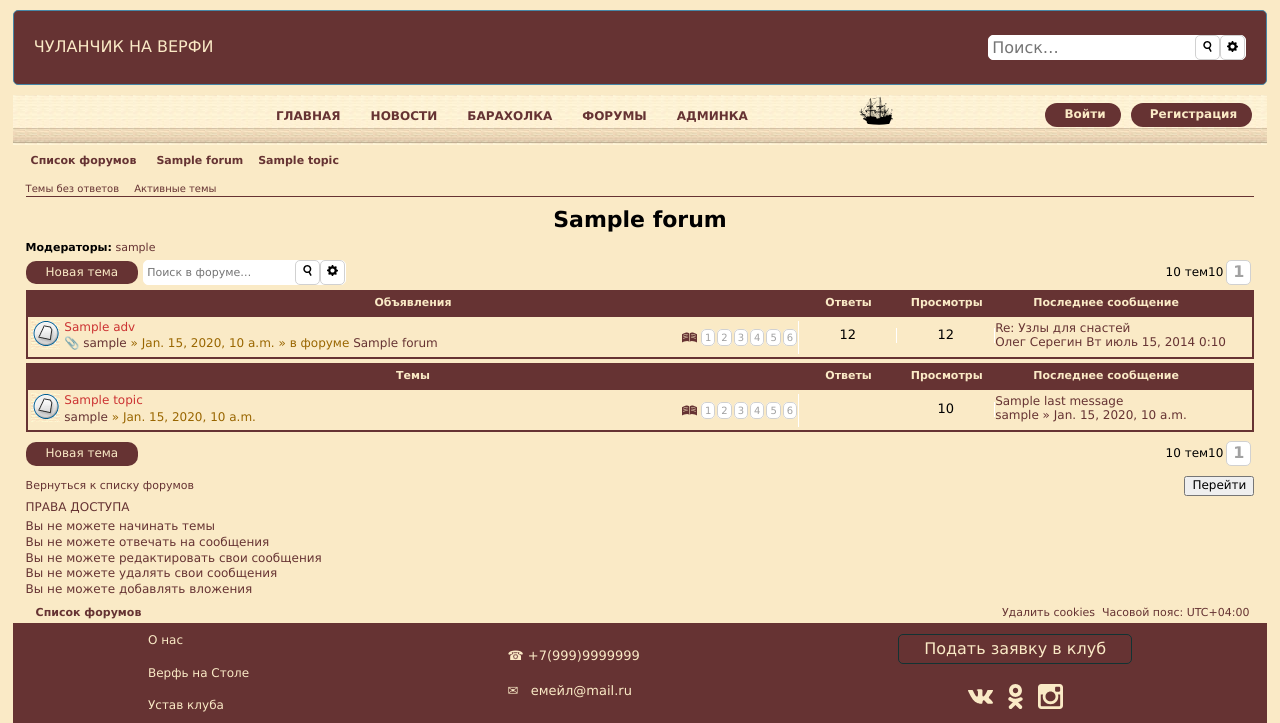
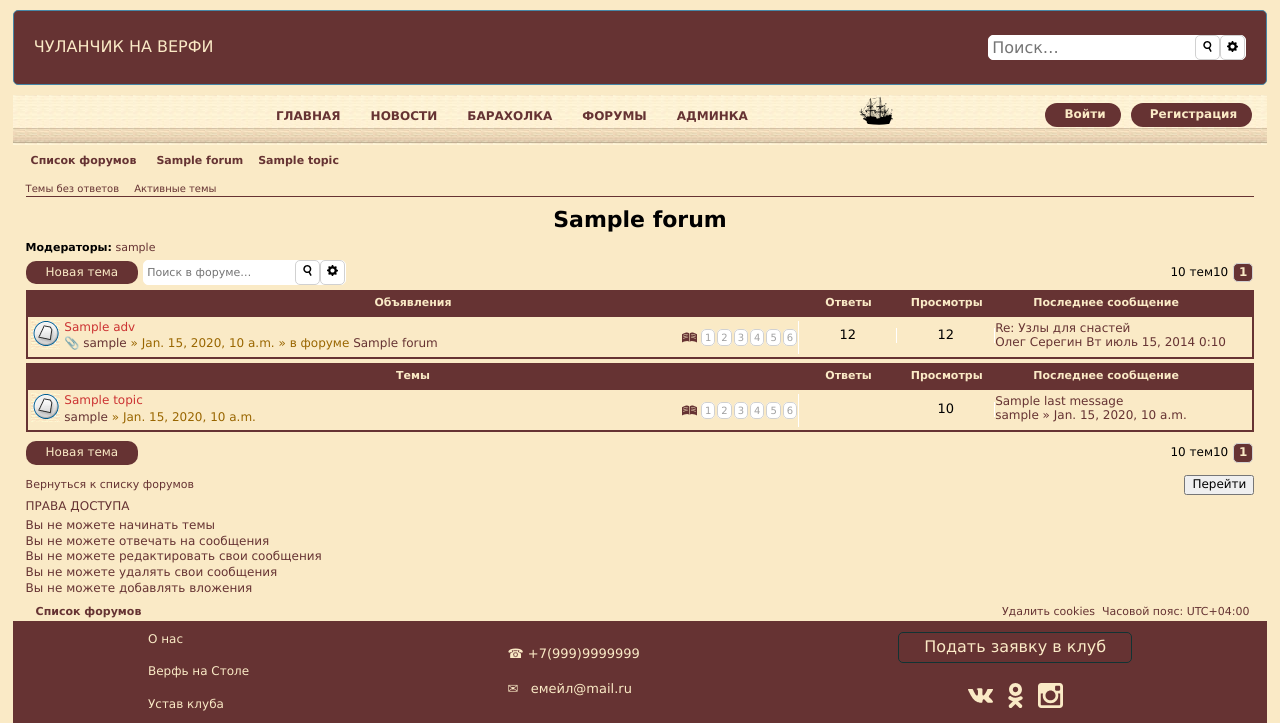
Before and after one commit to AndreyBaitov/forums, a Django app: template board/app_forums/templates/forum.html in a window 1280 px wide. Shown: the top 723 px of the page. Run offline with Django 3.2, Linux system fonts and the light colour scheme; the template is opened without the code that fills it: most values are stand-ins (such as "Sample title", 1, 10 or a date in 2020).

Commit message:
Добавил выделение текущей страницы форума, проверил работоспособность навигации при большом количестве тем

```diff
--- a/board/app_forums/templates/forum.html
+++ b/board/app_forums/templates/forum.html
@@ -30,7 +30,7 @@
                 </form>
             </div>
             <div class="right-part-nav-above-topics-forms">
-                <div class="forum-topics">{{sum_topics_on_forum}} тем{{sum_ending}}</div>
+                <div class="forum-topics">{{sum_topics_on_forum}} тем{{sum_ending}}&nbsp;</div>
 
                 {% if sum_pages > 7 %}  <!--Если страниц больше 7, то появляется иконка перехода на номер страницы -->
                 <div class="goto-page"><a class="goto-page-link" href="/popup-goto-page/">&#8629;</a></div>
@@ -44,7 +44,11 @@
                     {% if page == '...' %}
                     ...
                     {% else %}
-                    <a class="page-link" href="/forum/{{forum.id}}/page/{{number_page}}/">{{page}}</a>
+                        {% if number_page == current_page %}
+                        <a class="current-page-link" href="/forum/{{forum.id}}/page/{{number_page}}/">{{page}}</a>
+                        {% else %}
+                        <a class="page-link" href="/forum/{{forum.id}}/page/{{number_page}}/">{{page}}</a>
+                        {% endif %}
                     {% endif %}
                     {% endfor %}
 
@@ -229,7 +233,7 @@
 
 
             <div class="right-part-nav-above-topics-forms">
-                <div class="forum-topics">{{sum_topics_on_forum}} тем{{sum_ending}}</div>
+                <div class="forum-topics">{{sum_topics_on_forum}} тем{{sum_ending}}&nbsp;</div>
 
                 {% if sum_pages > 7 %}  <!--Если страниц больше 7, то появляется иконка перехода на номер страницы -->
                 <div class="goto-page"><a class="goto-page-link" href="/popup-goto-page/">&#8629;</a></div>
@@ -243,7 +247,11 @@
                     {% if page == '...' %}
                     ...
                     {% else %}
-                    <a class="page-link" href="/forum/{{forum.id}}/page/{{number_page}}/">{{page}}</a>
+                        {% if number_page == current_page %}
+                        <a class="current-page-link" href="/forum/{{forum.id}}/page/{{number_page}}/">{{page}}</a>
+                        {% else %}
+                        <a class="page-link" href="/forum/{{forum.id}}/page/{{number_page}}/">{{page}}</a>
+                        {% endif %}
                     {% endif %}
                     {% endfor %}
 
@@ -273,24 +281,4 @@
 </div>
 </section>
 
-
-
-
- <!-- старое -->
-<!-- <div class="container">
-    {% if topics%}
-    <ul class="topics-list">
-        {% for topic in topics%}
-        <li class="topic">
-            <a href="/topic/{{topic.id}}"><h3 class="topic-title">{{topic.title}}</h3></a>
-            {{topic.user.username}} >> {{topic.created_at}} {{topic.status}} Просмотров {{topic.counted_views}}
-        </li>
-        {% endfor%}
-    </ul>
-    {% else %}
-    <h3>Тем на форуме нет</h3>
-    {% endif %}
-
-    <a href="/forum/{{forum.id}}/add-topic/"><h3 class="topic-title">Добавить новую тему</h3></a>
-</div> -->
 {% endblock %}
--- a/board/app_forums/views.py
+++ b/board/app_forums/views.py
@@ -183,10 +183,10 @@ class TopicAddView(generic.DetailView):
                 topic_form.cleaned_data['user'] = user      # связываем тему с пользователем и форумом
                 topic_form.cleaned_data['forum'] = forum
                 topic_form.cleaned_data['title'] = msg_form.cleaned_data['title']  #копируем титул сообщения, так как мы не заполняли титул темы
-
                 topic = Topics.objects.create(**topic_form.cleaned_data)
                 topic.updated_at = topic.created_at
                 topic.save()
+
                 msg_form.cleaned_data['user'] = user  # связываем сообщение с пользователем и темой и ставим флаг для но_делит
                 msg_form.cleaned_data['topic'] = topic
                 msg_form.cleaned_data['topic_start'] = True
--- a/board/static/css/style-forum.css
+++ b/board/static/css/style-forum.css
@@ -67,14 +67,29 @@
 
 .page-link{
     font-weight: bold;
-    font-size: 16px;
+    font-size: 12px;
     text-align: center;
-    width: 25px;
-    height: 25px;
     background-color: white;
-    margin: 0 3px;
-    padding: 2px 0px;
+    margin: 0 1px;
+    padding: 2px 5px;
     color: #a1a1a1;
+    border: 1px solid #d1d1d1;
+    border-radius: 5px;
+}
+
+.page-link:hover{
+    background-color: #CC3333;
+    color: white;
+}
+
+.current-page-link{
+    color: #FAEAC6;
+    background-color: #663333;
+    font-weight: bold;
+    font-size: 12px;
+    text-align: center;
+    margin: 0 1px;
+    padding: 2px 5px;
     border: 1px solid #d1d1d1;
     border-radius: 5px;
 }
```
